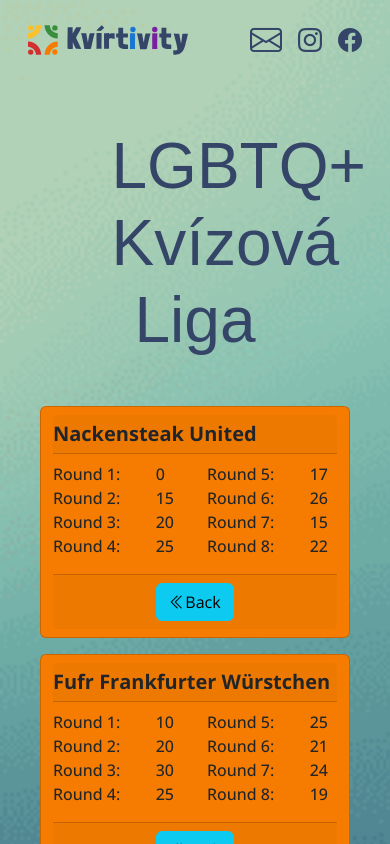
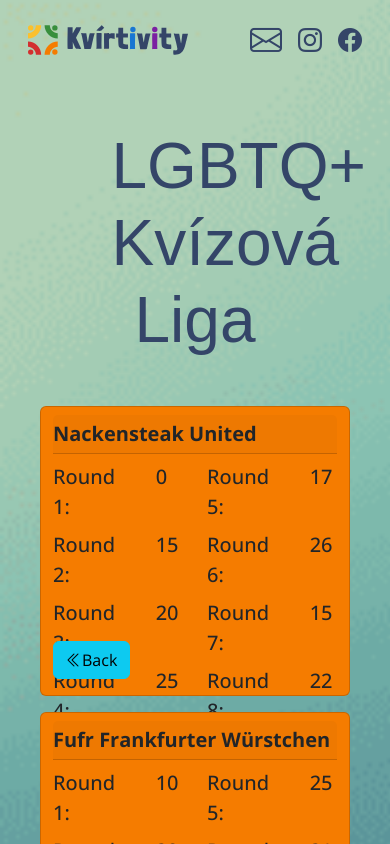
Before and after one commit to queuing4oranges/kvizova-liga, a React (Vite) app: page / in a window 390 px wide. Shown: the top 844 px of the page. Built offline with nearby package versions, Linux system fonts and the light colour scheme; a web font is replaced by a local one.

Commit message:
Add styling of mobile cards component

```diff
--- a/src/components/ScoreTable/ScoreTable.jsx
+++ b/src/components/ScoreTable/ScoreTable.jsx
@@ -1,6 +1,6 @@
 import { useState } from 'react';
 import {
-	Row, Col, Card, CardBody, CardTitle, CardText, CardHeader, CardFooter, Button,
+	Row, Col, Card, CardBody, CardTitle, CardText, CardHeader, Button,
 } from 'reactstrap';
 import data from '../../data.json';
 
@@ -50,8 +50,8 @@ export default function ScoreTable() {
 			<Row className='scoretable-body-mobile' key={idx}>
 				<Card className={`my-2 flip-card ${flippedCards[idx] ? 'flipped' : ''}`} >
 					{flippedCards[idx] ?
-						<CardBody className='p-2 px-0'>
-							<CardHeader className='py-3 d-flex justify-content-center'>
+						<CardBody className='p-2 px-0 card-body-front position-relative'>
+							<CardHeader className='py-1 d-flex justify-content-center'>
 								<span className='card-span position'>{idx + 1}</span>
 							</CardHeader>
 							<CardTitle>{team.name}</CardTitle>
@@ -60,53 +60,54 @@ export default function ScoreTable() {
 									<span>Team members:</span>
 									<span>{team.members}</span>
 								</span><br />
-								<span className='card-span total'>Total: {team.total} points</span>
+								<span className='fs-5 card-span total'>Total: {team.total} points</span>
 							</CardText>
-							<CardFooter className='d-flex justify-content-center'>
-								<Button color='info' onClick={() => handleCardFlip(idx)}>
+							<div className='d-flex justify-content-center position-absolute bottom-0 start-0'>
+								<Button className='mb-3' color='info' onClick={() => handleCardFlip(idx)}>
 									<i className='bi bi-bar-chart-line pe-2' />
 									Scores
 								</Button>
-							</CardFooter>
+							</div>
 						</CardBody>
 						:
-						<CardBody className='p-2 px-0'>
+						<CardBody className='p-2 px-0 card-body-back position-relative'>
 							<CardHeader className='py-1 px-0'>
 								<CardTitle className='m-0'>
 									<span className='card-span back'>{team.name}</span>
 								</CardTitle>
 							</CardHeader>
 							<CardText className='mt-2'>
-								<Row>
+								<Row className='my-2 fs-5'>
 									<Col xs={4}>Round 1:</Col>
 									<Col xs={2}>{team.scores.round1}</Col>
 									<Col xs={4}>Round 5:</Col>
 									<Col xs={2}>{team.scores.round5}</Col>
 								</Row>
-								<Row>
+								<Row className='my-2 fs-5'>
 									<Col xs={4}>Round 2:</Col>
 									<Col xs={2}>{team.scores.round2}</Col>
 									<Col xs={4}>Round 6:</Col>
 									<Col xs={2}>{team.scores.round6}</Col>
-								</Row>								<Row>
+								</Row>
+								<Row className='my-2 fs-5'>
 									<Col xs={4}>Round 3:</Col>
 									<Col xs={2}>{team.scores.round3}</Col>
 									<Col xs={4}>Round 7:</Col>
 									<Col xs={2}>{team.scores.round7}</Col>
 								</Row>
-								<Row>
+								<Row className='my-2 fs-5'>
 									<Col xs={4}>Round 4:</Col>
 									<Col xs={2}>{team.scores.round4}</Col>
 									<Col xs={4}>Round 8:</Col>
 									<Col xs={2}>{team.scores.round8}</Col>
 								</Row>
 							</CardText>
-							<CardFooter className='d-flex justify-content-center'>
-								<Button color='info' onClick={() => handleCardFlip(idx)}>
+							<div className='d-flex justify-content-center position-absolute bottom-0 start-0'>
+								<Button className='mb-3' color='info' onClick={() => handleCardFlip(idx)}>
 									<i className='bi bi-chevron-double-left' />
 									Back
 								</Button>
-							</CardFooter>
+							</div>
 						</CardBody>
 					}
 				</Card>
--- a/src/components/ScoreTable/scoretable.scss
+++ b/src/components/ScoreTable/scoretable.scss
@@ -75,7 +75,9 @@
 			font-weight: 700;
 		}
 	}
-
+	.card-body-front, .card-body-back {
+		height: 18rem;
+	}
 	.card-span.position {
 		width: 2rem;
 		height: 2rem;
```
